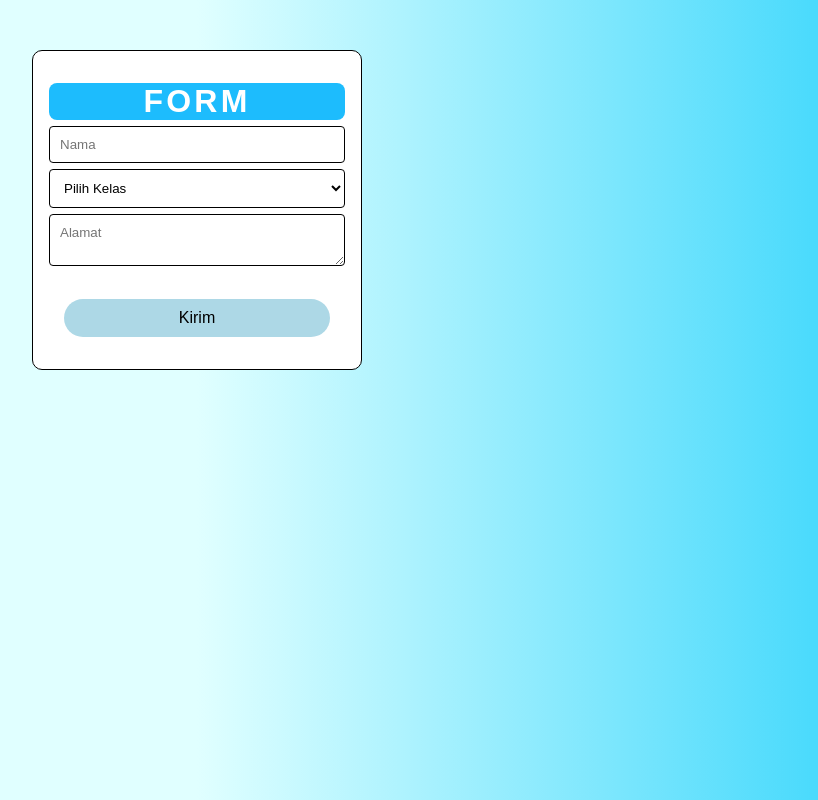
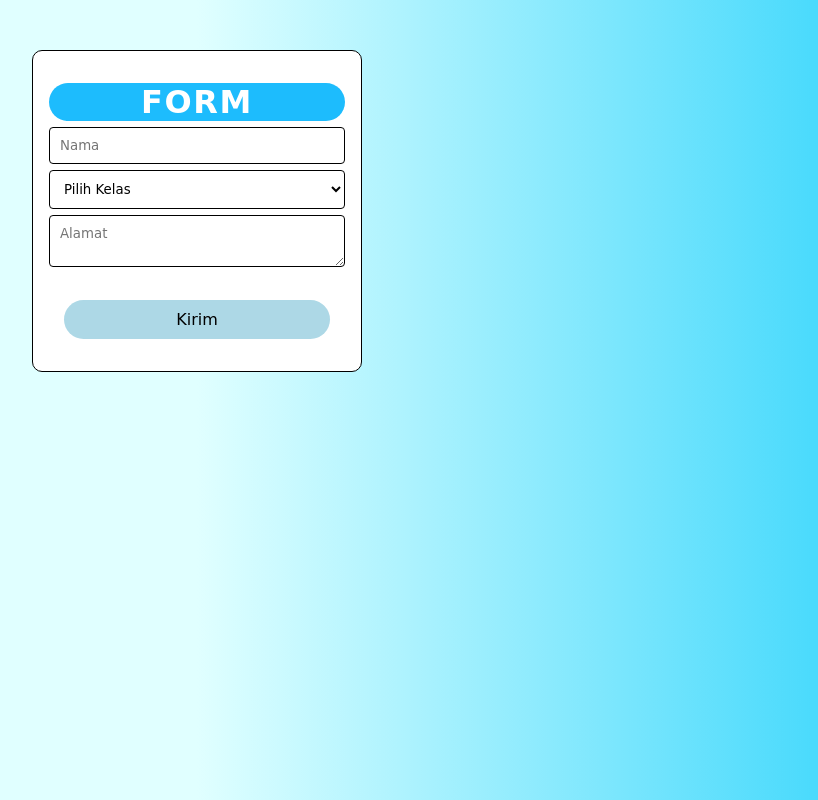
Before and after one commit to Haikal172/prjk_responsive, a plain HTML site: page index.html in a window 1280 px wide. Shown: the whole page, without its empty margins (443-1261 px from the left). Drawn offline with Linux system fonts and the light colour scheme.

Commit message:
mengubah file style.css

```diff
--- a/style.css
+++ b/style.css
@@ -1,8 +1,9 @@
+
 * {
     margin: 0;
     padding: 0;
     box-sizing: border-box;
-    font-family: "Poppins", sans-serif;
+    font-family: 'Pangolin', cursive;
 }
 
 body {
@@ -14,10 +15,10 @@ body {
 
 h1 {
     text-align: center;
-    border-radius: 8px;
+    border-radius: 20px;
     background: #1dbcfd;
     color: white;
-    letter-spacing: 0.2rem;
+    letter-spacing: 0.1rem;
 }
 
 .wrapper {
```
